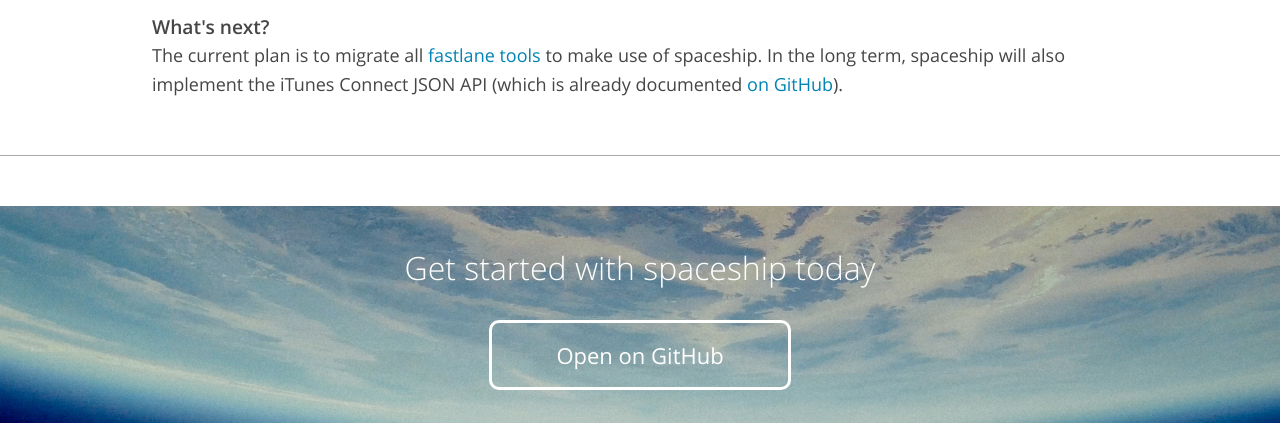
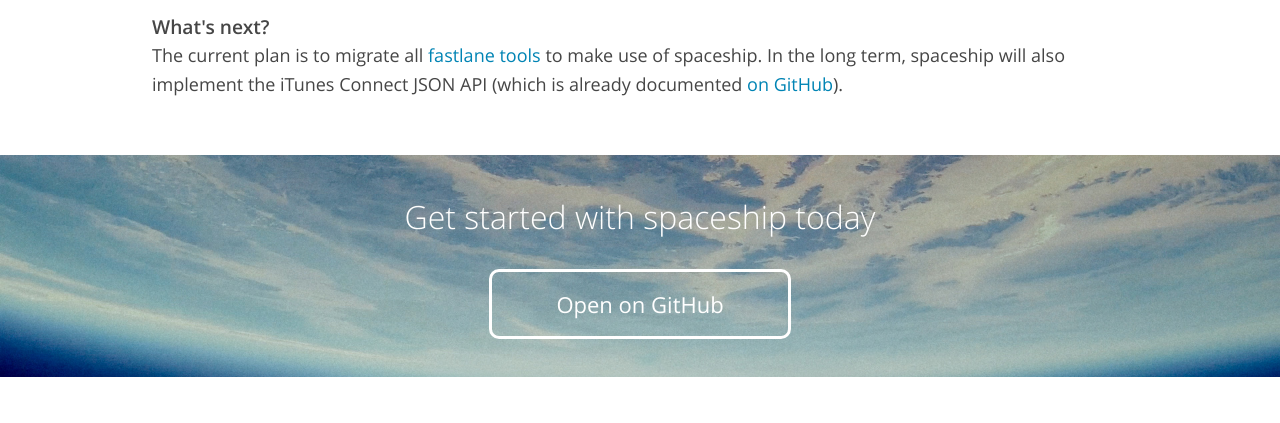
Before and after one commit to fastlane/spaceship.airforce, a website: page index.html in a window 1280 px wide. Shown: the part 2961-3384 px from the top of the page. Drawn offline with Linux system fonts and the light colour scheme; files whose address does not match are found by name.

Commit message:
Updated design

```diff
--- a/index.html
+++ b/index.html
@@ -210,11 +210,6 @@ profile.download
     </div>
   </div>
 
-
-  <div style="border-top: 1px solid #AAA; margin-bottom: 50px">
-
-  </div>
-
   <div class="layout layout--start">
     <div class="wrap ">
       <div class="layout__content--start">
```
